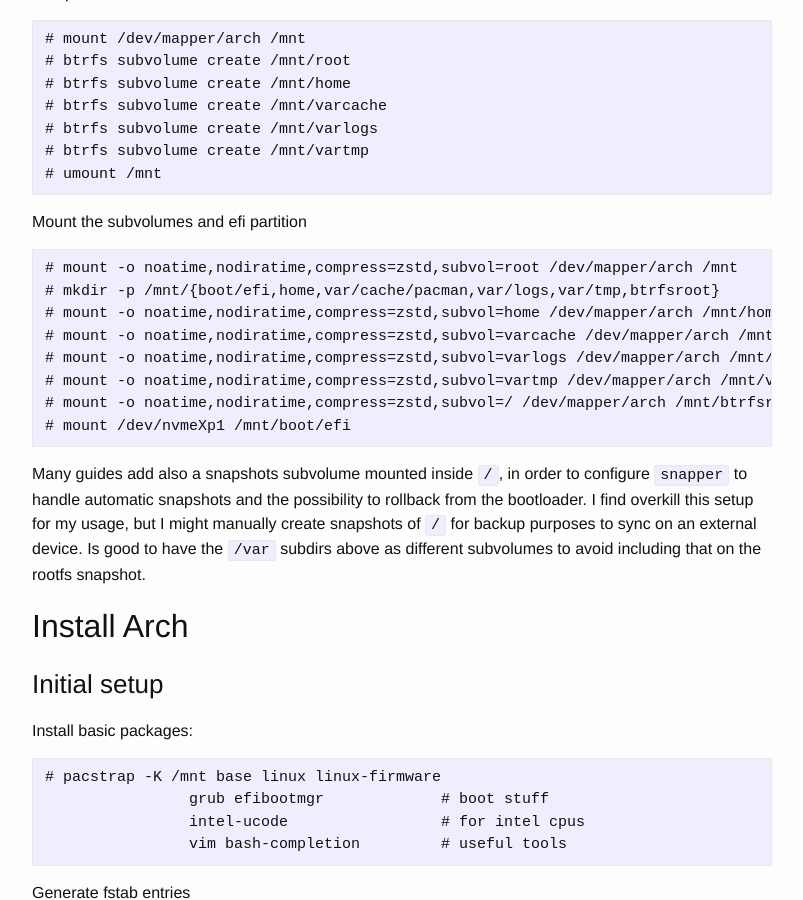
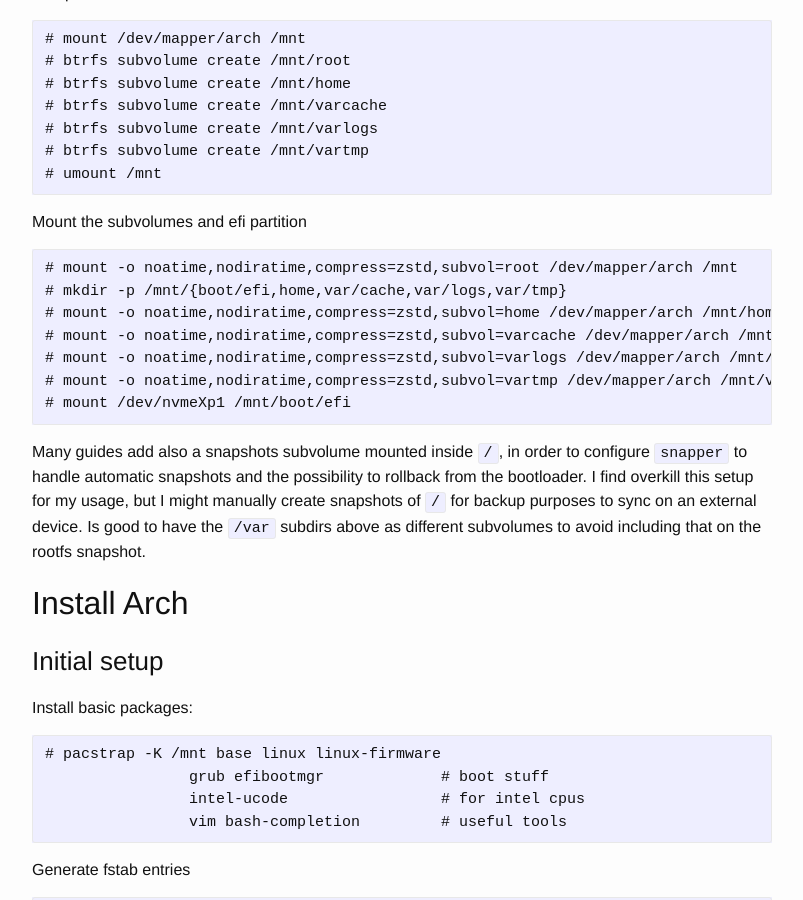
Before and after one commit to arielzn/arielzn.github.io, a Jekyll site: the page built from _posts/2024-06-03-install-archlinux-encrypted-boot.md, in a window 1280 px wide and 900 px high, scrolled down 1923 px. Shown: the whole window, without its empty margins (238-1041 px from the left). Built offline with Jekyll 4.4.1, drawn with Linux system fonts in a browser that asks for light colours.

Commit message:
fix mount setup on install guide

```diff
--- a/_posts/2024-06-03-install-archlinux-encrypted-boot.md
+++ b/_posts/2024-06-03-install-archlinux-encrypted-boot.md
@@ -95,12 +95,11 @@ Setup btrfs subvolumes
 Mount the subvolumes and efi partition
 
     # mount -o noatime,nodiratime,compress=zstd,subvol=root /dev/mapper/arch /mnt
-    # mkdir -p /mnt/{boot/efi,home,var/cache/pacman,var/logs,var/tmp,btrfsroot}
+    # mkdir -p /mnt/{boot/efi,home,var/cache,var/logs,var/tmp}
     # mount -o noatime,nodiratime,compress=zstd,subvol=home /dev/mapper/arch /mnt/home
     # mount -o noatime,nodiratime,compress=zstd,subvol=varcache /dev/mapper/arch /mnt/var/cache
     # mount -o noatime,nodiratime,compress=zstd,subvol=varlogs /dev/mapper/arch /mnt/var/logs
     # mount -o noatime,nodiratime,compress=zstd,subvol=vartmp /dev/mapper/arch /mnt/var/tmp
-    # mount -o noatime,nodiratime,compress=zstd,subvol=/ /dev/mapper/arch /mnt/btrfsroot
     # mount /dev/nvmeXp1 /mnt/boot/efi
 
 Many guides add also a snapshots subvolume mounted inside `/`, in order to
```
